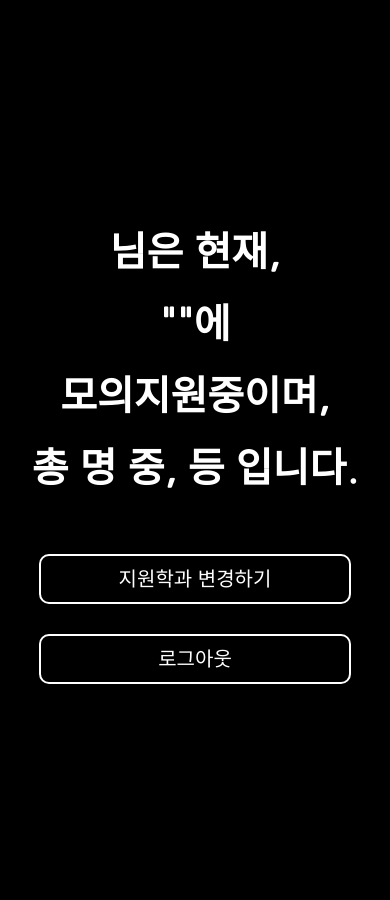
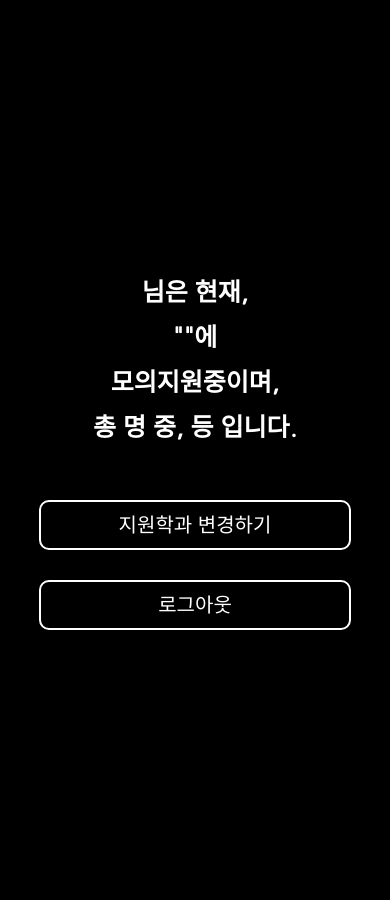
Before and after one commit to Yang-Min-Seok/Hufs_apply, a Flask app: page /show in a window 390 px wide. Run offline with Flask 2, Linux system fonts and the light colour scheme.

Commit message:
Update main_res.css

```diff
--- a/static/css/Show/main_res.css
+++ b/static/css/Show/main_res.css
@@ -9,13 +9,13 @@
         display:none;
     }
     #main .wrap .hello h3{
-        font-size: 20px !important;
+
     }
     #main .wrap .result{
         width:100% !important;
     }
     #main .wrap .result h3{
-
+        font-size: 25px !important;
     }
     #main .wrap .result form{
 
```
